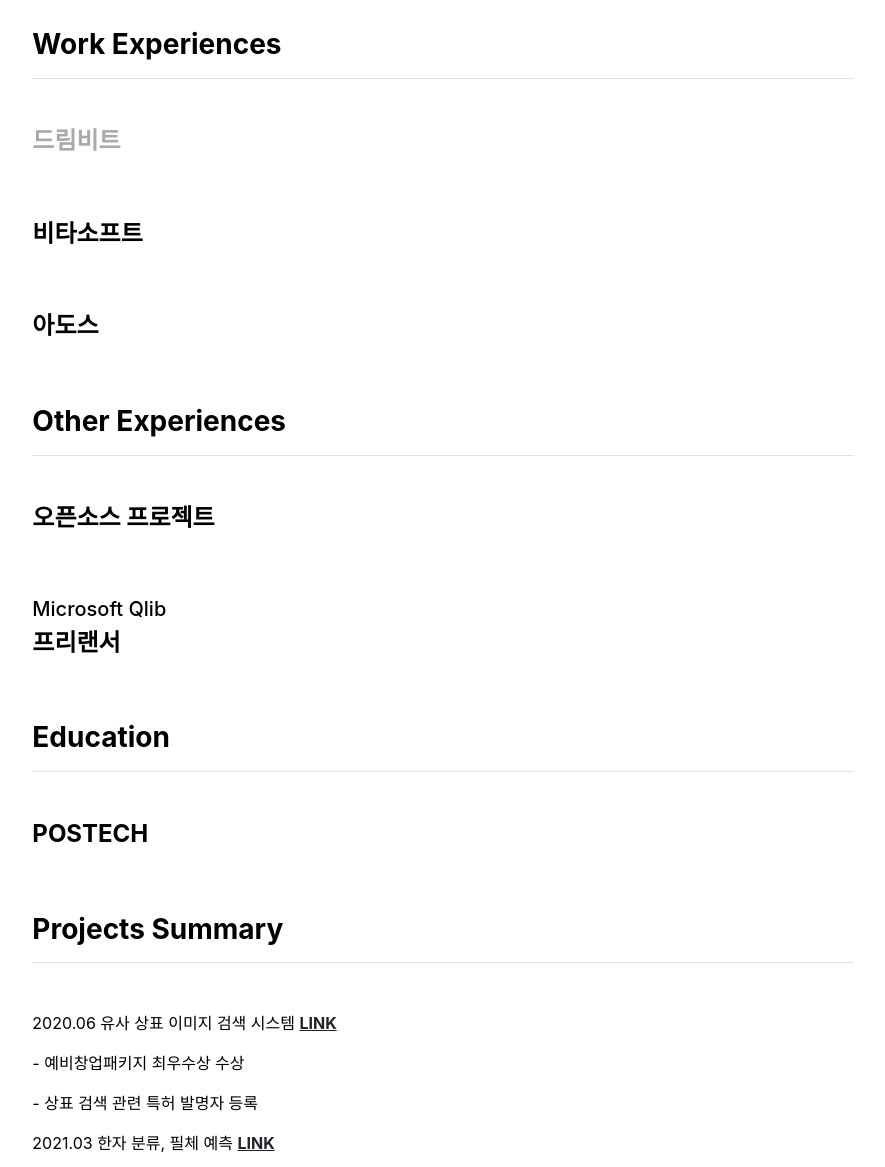
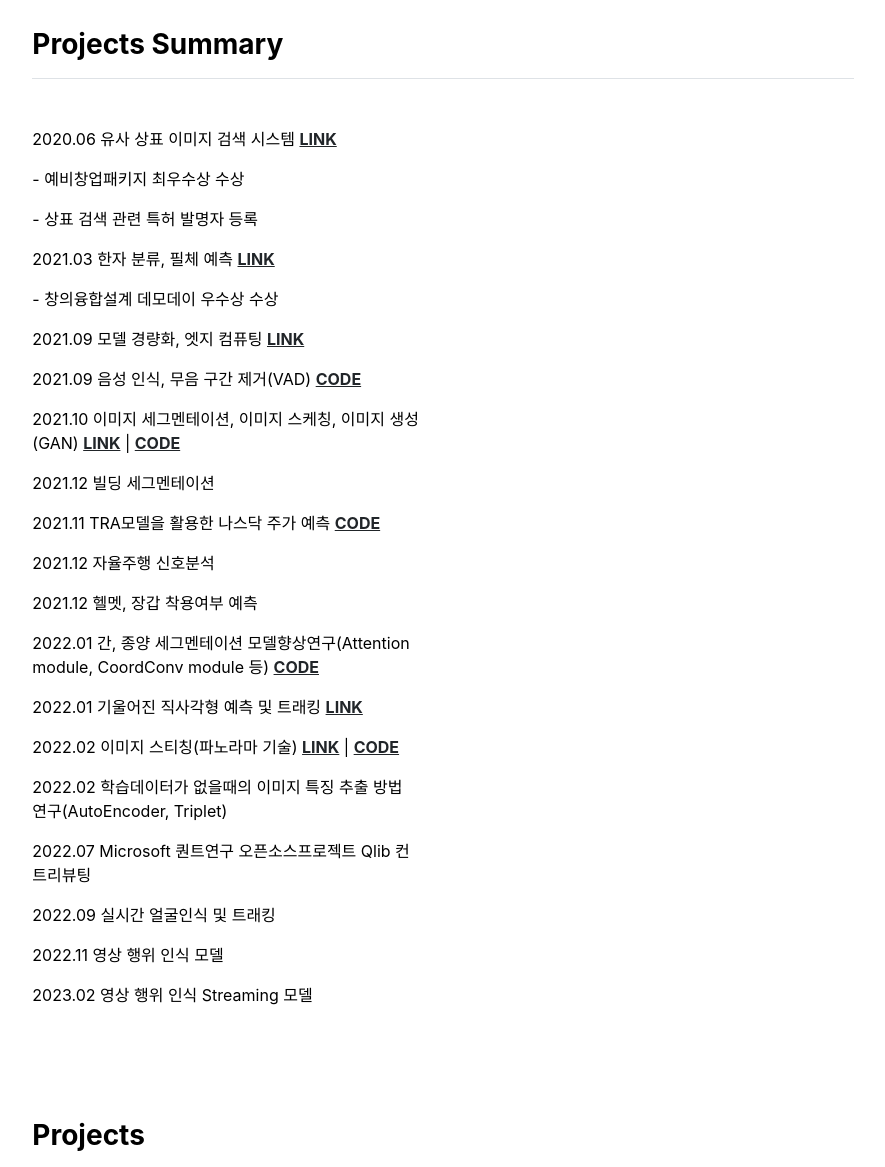
Before and after one commit to HyeongminMoon/HyeongminMoon.github.io, a Jekyll site: the page built from index.md, in a window 1280 px wide and 1400 px high, scrolled down 667 px. Shown: the part 233-1400 px from the top of the window, without its empty margins (197-1082 px from the left). Built offline with Jekyll 4.4.1, drawn with Linux system fonts in a browser that asks for light colours.

Commit message:
Update publications.html

```diff
--- a/_includes/publications.html
+++ b/_includes/publications.html
@@ -6,21 +6,6 @@
       }
     </style>
 </head>
-
-<h3 class="fw-bold border-bottom pb-3 mb-5">Work Experiences</h3>
-<h4 class="fw-bold pb-3 mb-5" style="color: DarkGray">드림비트</h4>
-<h4 class="fw-bold pb-3 mb-5">비타소프트</h4>
-<h4 class="fw-bold pb-3 mb-5">아도스</h4>
-
-<h3 class="fw-bold border-bottom pb-3 mb-5">Other Experiences</h3>
-<h4 class="fw-bold pb-3 mb-5">오픈소스 프로젝트</h4>
-<h5> Microsoft Qlib </h5>
-<h4 class="fw-bold pb-3 mb-5">프리랜서</h4>
-
-<h3 class="fw-bold border-bottom pb-3 mb-5">Education</h3>
-<h4 class="fw-bold pb-3 mb-5">POSTECH</h4>
-
-
 <div class="row g-5 mb-5">
   <div>
     <h3 class="fw-bold border-bottom pb-3 mb-5">Projects Summary</h3>
```
